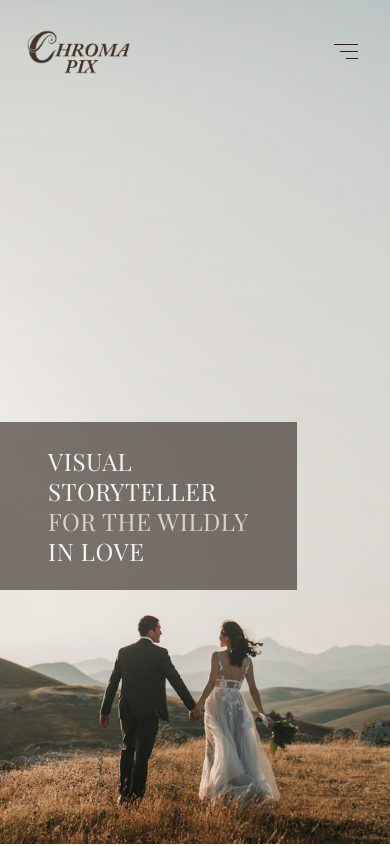
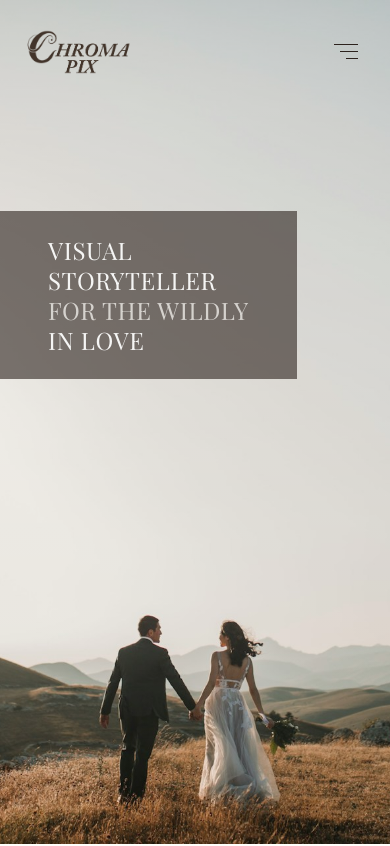
Before and after one commit to tommyxlanes/c-photography, a Next.js app: page / in a window 390 px wide. Shown: the top 846 px of the page. Built offline with nearby package versions, Linux system fonts and the light colour scheme.

Commit message:
Change landing page hero height

```diff
--- a/app/page.tsx
+++ b/app/page.tsx
@@ -77,22 +77,14 @@ export default function PortfolioPage() {
   return (
     <main className="min-h-screen bg-background">
       {/* Hero Section */}
-      <section className="relative h-screen md:h-[70vh] min-h-[400px] flex items-center justify-center overflow-hidden">
+      <section className="relative h-dvh md:h-[70vh] min-h-[400px] flex items-center justify-center overflow-hidden">
         <div className="absolute inset-0 bg-gradient-to-b from-white/40 to-transparent z-10" />
         <div className="absolute inset-0 overflow-hidden">
-          {/* <svg
-            className="absolute bottom-0 w-full h-[24%] z-30 pointer-events-none"
-            viewBox="0 0 100 25"
-            preserveAspectRatio="none"
-          >
-            <path d="M0 25 C25 8 75 8 100 25 L100 25 L0 25 Z" fill="white" />
-          </svg> */}
-
           <Image
             src="/images/hero-main.jpg"
             alt="Portfolio hero"
             fill
-            className="object-cover object-bottom"
+            className="object-cover object-center md:object-bottom"
             priority
             quality={100}
           />
@@ -102,7 +94,7 @@ export default function PortfolioPage() {
           initial={{ opacity: 0, x: -20 }}
           animate={{ opacity: 1, x: 0 }}
           transition={{ duration: 0.8 }}
-          className="absolute top-1/2 md:bottom-24 left-0 z-20 px-12 py-6 bg-expresso/60"
+          className="absolute top-1/4 md:bottom-24 left-0 z-20 px-12 py-6 bg-expresso/60"
         >
           <p className="font-playfair tracking-wide text-2xl md:text-4xl font-light text-stone-100 uppercase leading-tight">
             Visual
```
